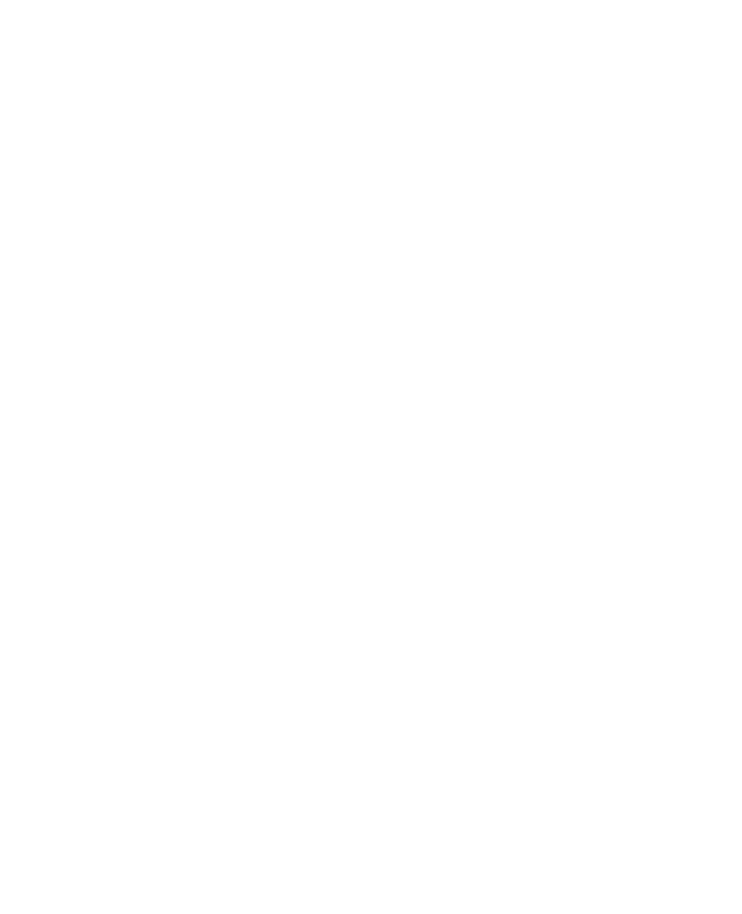
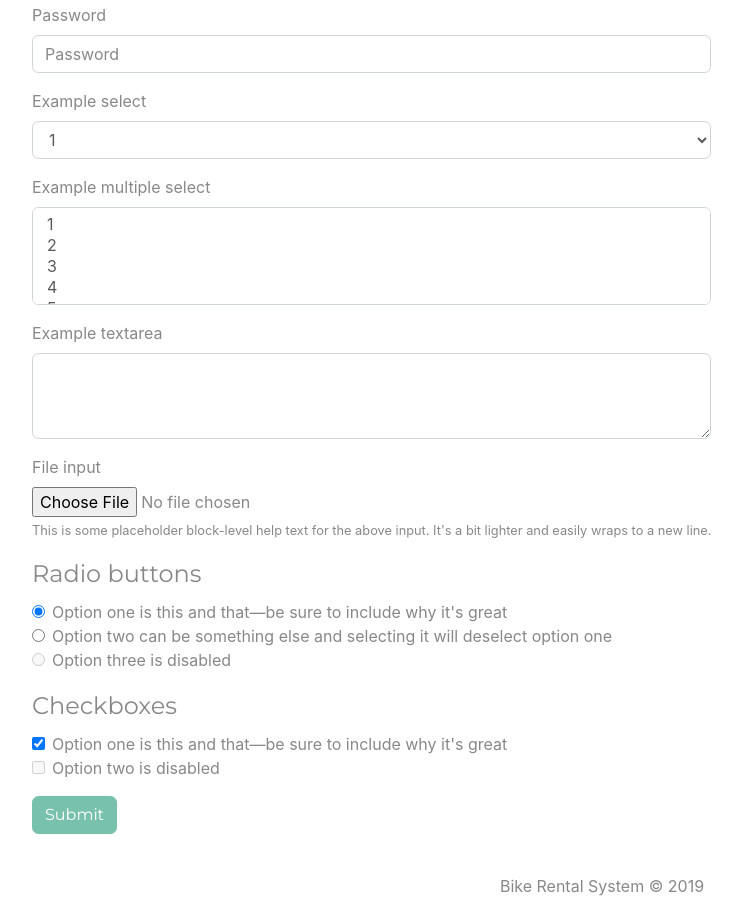
Before and after one commit to zrusev/bike-rental-system, an Angular app in the folder bikerental/: page / in a window 1280 px wide. Shown: the part 260-1174 px from the top of the page, without its empty margins (38-780 px from the left). Before the commit the page ends 800 px from the top, so only its background shows below. Built offline with nearby package versions, Linux system fonts and the light colour scheme.

Commit message:
Bike component template

```diff
--- /dev/null
+++ b/bikerental/src/app/components/bike/bike-create/bike-create.component.html
@@ -0,0 +1,90 @@
+<div class="container">
+  <div class="row">
+    <form>
+      <fieldset>
+        <legend>Legend</legend>
+        <div class="form-group row">
+          <label for="staticEmail" class="col-sm-2 col-form-label">Email</label>
+          <div class="col-sm-10">
+            <input type="text" readonly="" class="form-control-plaintext" id="staticEmail" value="email@example.com">
+          </div>
+        </div>
+        <div class="form-group">
+          <label for="exampleInputEmail1">Email address</label>
+          <input type="email" class="form-control" id="exampleInputEmail1" aria-describedby="emailHelp" placeholder="Enter email">
+          <small id="emailHelp" class="form-text text-muted">We'll never share your email with anyone else.</small>
+        </div>
+        <div class="form-group">
+          <label for="exampleInputPassword1">Password</label>
+          <input type="password" class="form-control" id="exampleInputPassword1" placeholder="Password">
+        </div>
+        <div class="form-group">
+          <label for="exampleSelect1">Example select</label>
+          <select class="form-control" id="exampleSelect1">
+            <option>1</option>
+            <option>2</option>
+            <option>3</option>
+            <option>4</option>
+            <option>5</option>
+          </select>
+        </div>
+        <div class="form-group">
+          <label for="exampleSelect2">Example multiple select</label>
+          <select multiple="" class="form-control" id="exampleSelect2">
+            <option>1</option>
+            <option>2</option>
+            <option>3</option>
+            <option>4</option>
+            <option>5</option>
+          </select>
+        </div>
+        <div class="form-group">
+          <label for="exampleTextarea">Example textarea</label>
+          <textarea class="form-control" id="exampleTextarea" rows="3"></textarea>
+        </div>
+        <div class="form-group">
+          <label for="exampleInputFile">File input</label>
+          <input type="file" class="form-control-file" id="exampleInputFile" aria-describedby="fileHelp">
+          <small id="fileHelp" class="form-text text-muted">This is some placeholder block-level help text for the above input. It's a bit lighter and easily wraps to a new line.</small>
+        </div>
+        <fieldset class="form-group">
+          <legend>Radio buttons</legend>
+          <div class="form-check">
+            <label class="form-check-label">
+              <input type="radio" class="form-check-input" name="optionsRadios" id="optionsRadios1" value="option1" checked="">
+              Option one is this and that—be sure to include why it's great
+            </label>
+          </div>
+          <div class="form-check">
+            <label class="form-check-label">
+              <input type="radio" class="form-check-input" name="optionsRadios" id="optionsRadios2" value="option2">
+              Option two can be something else and selecting it will deselect option one
+            </label>
+          </div>
+          <div class="form-check disabled">
+            <label class="form-check-label">
+              <input type="radio" class="form-check-input" name="optionsRadios" id="optionsRadios3" value="option3" disabled="">
+              Option three is disabled
+            </label>
+          </div>
+        </fieldset>
+        <fieldset class="form-group">
+          <legend>Checkboxes</legend>
+          <div class="form-check">
+            <label class="form-check-label">
+              <input class="form-check-input" type="checkbox" value="" checked="">
+              Option one is this and that—be sure to include why it's great
+            </label>
+          </div>
+          <div class="form-check disabled">
+            <label class="form-check-label">
+              <input class="form-check-input" type="checkbox" value="" disabled="">
+              Option two is disabled
+            </label>
+          </div>
+        </fieldset>
+        <button type="submit" class="btn btn-primary">Submit</button>
+      </fieldset>
+    </form>
+  </div>
+</div>
--- /dev/null
+++ b/bikerental/src/app/components/bike/bike-create/bike-create.component.ts
@@ -0,0 +1,15 @@
+import { Component, OnInit } from '@angular/core';
+
+@Component({
+  selector: 'app-bike-create',
+  templateUrl: './bike-create.component.html',
+  styleUrls: ['./bike-create.component.css']
+})
+export class BikeCreateComponent implements OnInit {
+
+  constructor() { }
+
+  ngOnInit() {
+  }
+
+}
--- a/bikerental/src/app/components/shared/content/content.component.html
+++ b/bikerental/src/app/components/shared/content/content.component.html
@@ -1 +1,2 @@
+<app-bike-create></app-bike-create>
 <router-outlet></router-outlet>
--- a/bikerental/src/app/components/shared/footer/footer.component.html
+++ b/bikerental/src/app/components/shared/footer/footer.component.html
@@ -1,3 +1,3 @@
-<footer>
-  Bike Rental System © {{date | date: 'yyyy'}}
+<footer class="page-footer font-small teal pt-4">
+  <div class="footer-copyright text-center py-3">Bike Rental System © {{date | date: 'yyyy'}}</div>
 </footer>
--- a/bikerental/src/app/components/shared/shared.module.ts
+++ b/bikerental/src/app/components/shared/shared.module.ts
@@ -4,6 +4,7 @@
 import { HeaderComponent } from './header/header.component';
 import { FooterComponent } from './footer/footer.component';
 import { ContentComponent } from './content/content.component';
+import { BikeModule } from '../bike/bike.module';
 
 @NgModule({
     declarations: [
@@ -13,7 +14,8 @@
 ],
     imports: [
         CommonModule,
-        RouterModule
+        RouterModule,
+        BikeModule
     ],
     exports: [
     HeaderComponent,
--- a/bikerental/src/app/core/interceptors/token.interceptor.ts
+++ b/bikerental/src/app/core/interceptors/token.interceptor.ts
@@ -5,7 +5,7 @@
     HttpEvent,
     HttpInterceptor
  } from '@angular/common/http';
-import { APP_KEY, APP_SECRET } from 'src/app/kinvey.tokens';
+import { APP_KEY, APP_SECRET } from '../../kinvey.tokens';
 import { Injectable } from '@angular/core';
 import { AuthService } from '../services/auth.service';
 import { tap } from 'rxjs/operators';
--- a/bikerental/src/app/kinvey.tokens.ts
+++ b/bikerental/src/app/kinvey.tokens.ts
@@ -1,4 +1,4 @@
 export const APP_KEY = 'kid_SyoenqXqE';
 export const APP_SECRET = '7f2f7b780f8b46039db45884632d616d';
-export const BASE_URL = `https://baas.kinvey.com/appdata/${this.APP_KEY}`;
-export const CREATE_BIKE_URL = `${this.BASE_URL}/posts`;
+export const BASE_URL = `https://baas.kinvey.com/appdata/${APP_KEY}`;
+export const CREATE_BIKE_URL = `${BASE_URL}/posts`;
```
Also changed, not shown: bikerental/src/app/components/bike/bike.module.ts (added, +18 -0 lines), bikerental/src/app/components/bike/bike-create/bike-create.component.css (added), 1 other file (tests, documents, lock files or other folders).
